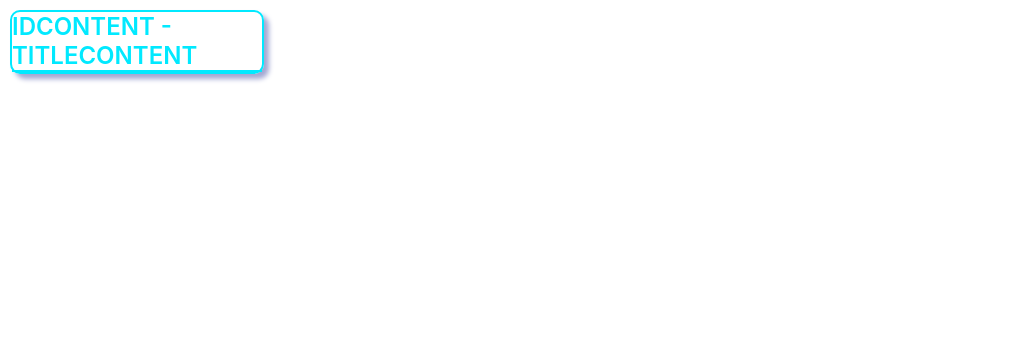
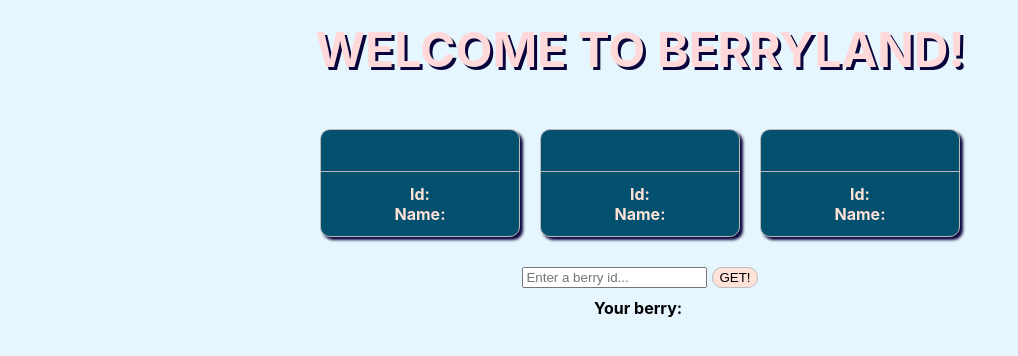
Before and after one commit to vibueno/wbs_react_berrypokemon, a React (Create React App) app: page / in a window 1280 px wide. Shown: the top 356 px of the page, without its empty margins (0-1018 px from the left). Built offline with nearby package versions, Linux system fonts and the light colour scheme; no server answers.

Commit message:
Add berry API fetch

```diff
--- a/src/App.js
+++ b/src/App.js
@@ -4,9 +4,90 @@ import "./App.css";
 import Card from "./components/Card";
 
 function App() {
+  const [berry, setBerry] = useState("");
+  const [berryFirmness, setBerryFirmness] = useState("");
+  const [berryFlavour, setBerryFlavour] = useState("");
+
+  const [userBerry, setuserBerry] = useState("");
+
+  useEffect(() => {
+    axios
+      .get("https://pokeapi.co/api/v2/berry/1")
+      .then((response) => {
+        const apiBerry = {
+          category: "berry",
+          id: response.data.id,
+          name: response.data.name,
+        };
+        setBerry(apiBerry);
+      })
+      .catch((error) => {
+        console.log(error);
+      });
+
+    axios
+      .get("https://pokeapi.co/api/v2/berry-firmness/1")
+      .then((response) => {
+        const apiBerryFirmness = {
+          category: "firmness",
+          id: response.data.id,
+          name: response.data.name,
+        };
+        setBerryFirmness(apiBerryFirmness);
+      })
+      .catch((error) => {
+        console.log(error);
+      });
+
+    axios
+      .get("https://pokeapi.co/api/v2/berry-flavor/1")
+      .then((response) => {
+        const apiBerryFlavour = {
+          category: "flavour",
+          id: response.data.id,
+          name: response.data.name,
+        };
+        setBerryFlavour(apiBerryFlavour);
+      })
+      .catch((error) => {
+        console.log(error);
+      });
+  }, []);
+
+  const submitHandler = (e) => {
+    const domUserBerry = document.getElementById("user-berry");
+
+    axios
+      .get(`https://pokeapi.co/api/v2/berry/${domUserBerry.value}`)
+      .then((response) => {
+        setuserBerry(response.data.name);
+      })
+      .catch((error) => {
+        setuserBerry("no berry available with the specified id.");
+      });
+
+    e.preventDefault();
+  };
+
   return (
     <>
-      <Card id="idcontent" title="titlecontent"></Card>
+      <h1>Welcome to Berryland!</h1>
+      <div className="card-container">
+        <Card berryInfo={berry}></Card>
+        <Card berryInfo={berryFirmness}></Card>
+        <Card berryInfo={berryFlavour}></Card>
+      </div>
+      <form onSubmit={submitHandler}>
+        <input
+          id="user-berry"
+          type="text"
+          placeholder="Enter a berry id..."
+        ></input>
+        <button type="submit">get!</button>
+      </form>
+      <div className="returned-berry">
+        <strong>Your berry:&nbsp;</strong> {userBerry}
+      </div>
     </>
   );
 }
--- a/src/components/Card/index.css
+++ b/src/components/Card/index.css
@@ -1,21 +1,39 @@
 .card {
+  display: flex;
+  flex-direction: column;
   margin: 10px;
-  box-shadow: 5px 5px 5px #a3a8d3;
-  border: 2px solid #01e9ff;
+  box-shadow: 3px 3px 3px #0a043c;
+  border: 1px solid #bbb;
   border-radius: 10px;
   min-width: 200px;
   max-width: 250px;
   max-height: 350px;
+  background-color: #03506f;
+  text-align: center;
+  color: #ffe3d8;
 }
 
 .card-title {
+  display: flex;
+  align-items: center;
+  justify-content: center;
+  border-bottom: 1px solid #bbb;
+  width: 100%;
+  height: 1.75em;
+  font-size: 1.5em;
+  font-weight: 600;
+  text-transform: uppercase;
+}
+
+.card-content {
+  flex-direction: column;
   justify-content: center;
   align-items: center;
   display: flex;
-  border-bottom: 2px solid #01e9ff;
-  height: 20%;
-  font-size: 1.5em;
-  font-weight: 600;
-  text-transform: uppercase;
-  color: #01e9ff;
+  width: 100%;
+  min-height: 4em;
 }
+
+.card-content-item {
+  width: 100%;
+}
--- a/src/components/Card/index.js
+++ b/src/components/Card/index.js
@@ -1,10 +1,17 @@
-import React, { useState } from "react";
+import React from "react";
 import "./index.css";
-export default function Card({ id, title }) {
+export default function Card({ berryInfo }) {
   return (
     <div className="card">
-      <div className="card-title">
-        {id} - {title}
+      <div className="card-title">{berryInfo.category}</div>
+      <div className="card-content">
+        <div className="card-content-item">
+          <strong>Id: </strong> {berryInfo.id}
+        </div>
+        <div className="card-content-item">
+          <strong>Name: </strong>
+          {berryInfo.name}
+        </div>
       </div>
     </div>
   );
--- a/src/index.css
+++ b/src/index.css
@@ -1,13 +1,53 @@
+* {
+  box-sizing: border-box;
+}
+
 body {
-  margin: 0;
-  font-family: -apple-system, BlinkMacSystemFont, 'Segoe UI', 'Roboto', 'Oxygen',
-    'Ubuntu', 'Cantarell', 'Fira Sans', 'Droid Sans', 'Helvetica Neue',
+  margin: auto;
+  padding: 0 10% 0 10%;
+  width: 100%;
+  background-color: #e6f6fe;
+  font-family: -apple-system, BlinkMacSystemFont, "Segoe UI", "Roboto", "Oxygen",
+    "Ubuntu", "Cantarell", "Fira Sans", "Droid Sans", "Helvetica Neue",
     sans-serif;
   -webkit-font-smoothing: antialiased;
   -moz-osx-font-smoothing: grayscale;
 }
 
-code {
-  font-family: source-code-pro, Menlo, Monaco, Consolas, 'Courier New',
-    monospace;
+h1 {
+  margin: 20px 0 40px 0;
+  font-size: 3em;
+  text-align: center;
+  text-transform: uppercase;
+  text-shadow: 3px 3px #0a043c;
+  color: #ffd9d9;
 }
+
+form {
+  display: flex;
+  justify-content: center;
+  margin: 0 0 10px 0;
+}
+
+button {
+  background-color: #ffe3d8;
+  border: 1px solid #bbb;
+  border-radius: 10px;
+  margin-left: 5px;
+  text-transform: uppercase;
+}
+
+.card-container {
+  flex-direction: row;
+  justify-content: center;
+  flex-wrap: wrap;
+  display: flex;
+  margin: 0 0 20px 0;
+}
+
+.returned-berry {
+  flex-direction: row;
+  justify-content: center;
+  flex-wrap: wrap;
+  display: flex;
+}
```
Also changed, not shown: 1 other file (tests, documents, lock files or other folders).
